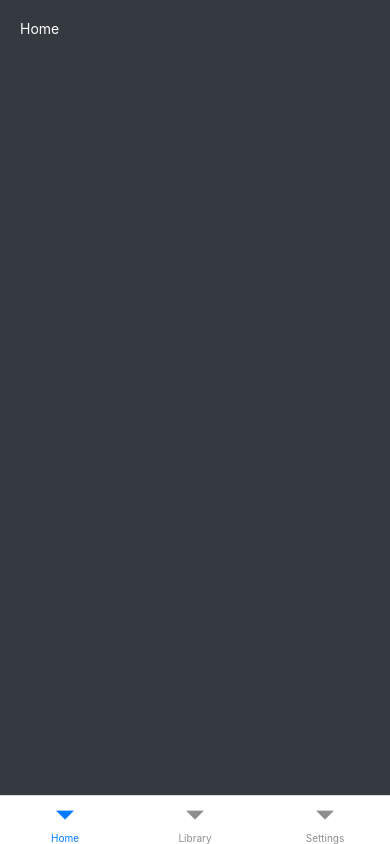
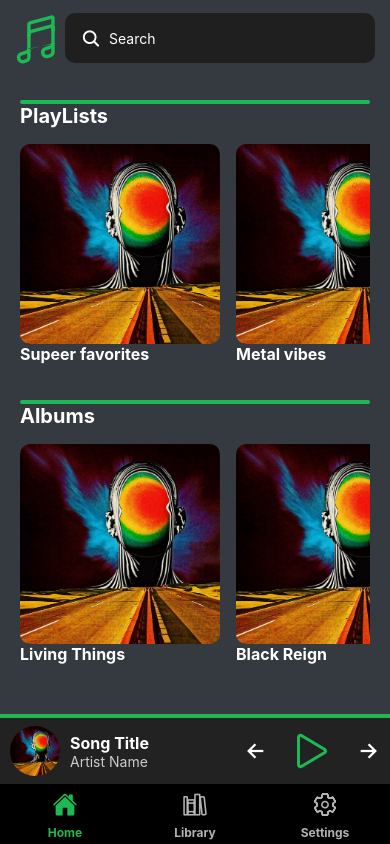
Before and after one commit to riad40/music-player, a React Native app in the folder app/: screen /Home in a window 390 px wide. Built offline with nearby package versions, Linux system fonts and the light colour scheme.

Commit message:
update the app navigator styles && make the home screen ui

```diff
--- a/app/AppNavigator.js
+++ b/app/AppNavigator.js
@@ -1,5 +1,6 @@
 import {createBottomTabNavigator} from '@react-navigation/bottom-tabs';
 import {NavigationContainer} from '@react-navigation/native';
+import Ionicons from 'react-native-vector-icons/Ionicons';
 
 import Home from './screens/Home';
 import Library from './screens/Library';
@@ -11,9 +12,34 @@ const AppNavigator = () => {
   return (
     <NavigationContainer>
       <Tab.Navigator
-        screenOptions={{
+        screenOptions={({route}) => ({
+          tabBarIcon: ({focused, color, size}) => {
+            let iconName;
+
+            if (route.name === 'Home') {
+              iconName = focused ? 'home' : 'home-outline';
+            } else if (route.name === 'Library') {
+              iconName = focused ? 'library' : 'library-outline';
+            } else if (route.name === 'Settings') {
+              iconName = focused ? 'settings' : 'settings-outline';
+            }
+
+            return <Ionicons name={iconName} size={size} color={color} />;
+          },
+          tabBarActiveTintColor: '#1DB954',
+          tabBarInactiveTintColor: '#b3b3b3',
           headerShown: false,
-        }}>
+          tabBarStyle: {
+            backgroundColor: '#000',
+            borderTopWidth: 0,
+            height: 60,
+          },
+          tabBarLabelStyle: {
+            fontSize: 12,
+            marginBottom: 4,
+            fontWeight: 'bold',
+          },
+        })}>
         <Tab.Screen name="Home" component={Home} />
         <Tab.Screen name="Library" component={Library} />
         <Tab.Screen name="Settings" component={Settings} />
--- /dev/null
+++ b/app/helpers/data.js
@@ -0,0 +1,25 @@
+const data = [
+  {
+    title: 'At the end',
+    artist: 'Linkin Park',
+    album: 'Living Things',
+    playList: 'Supeer favorites',
+    image: require('../assets/imgs/playlist.jpeg'),
+  },
+  {
+    title: 'A little piece of heaven',
+    artist: 'Avenged Sevenfold',
+    album: 'Black Reign',
+    playList: 'Metal vibes',
+    image: require('../assets/imgs/playlist.jpeg'),
+  },
+  {
+    title: 'song3',
+    artist: 'Metallica',
+    album: 'Master of Puppets',
+    playList: 'Rock vibes',
+    image: require('../assets/imgs/playlist.jpeg'),
+  },
+];
+
+export default data;
--- a/app/screens/Home.js
+++ b/app/screens/Home.js
@@ -1,10 +1,121 @@
-import {Text, View} from 'react-native';
+import {
+  Text,
+  View,
+  TextInput,
+  Image,
+  FlatList,
+  TouchableOpacity,
+  Modal,
+} from 'react-native';
+import {useState} from 'react';
 import styles from '../styles/appContainer';
+import homeStyling from '../styles/homeStyling';
+import Ionicons from 'react-native-vector-icons/Ionicons';
+import data from '../helpers/data';
 
 function Home() {
+  const [modalVisible, setModalVisible] = useState(false);
+
   return (
     <View style={styles.container}>
-      <Text style={styles.text}>Home</Text>
+      <View style={homeStyling.headerContainer}>
+        <Ionicons
+          name="musical-notes-outline"
+          color="#1DB954"
+          style={homeStyling.logo}
+          size={55}
+        />
+        <View style={homeStyling.searchBar}>
+          <Ionicons name="search" size={20} color="#fff" />
+
+          <Text style={homeStyling.searchInput}>Search</Text>
+
+          <TextInput style={homeStyling.searchInput} />
+        </View>
+      </View>
+      <View style={{padding: 10}}>
+        <View style={homeStyling.line}></View>
+        <Text style={homeStyling.sectionTitle}>PlayLists</Text>
+        <View>
+          <FlatList
+            data={data}
+            horizontal
+            renderItem={({item}) => (
+              <View style={homeStyling.cardContainer}>
+                <Image
+                  source={require('../assets/imgs/playlist.jpeg')}
+                  style={homeStyling.cardImage}
+                />
+                <View>
+                  <Text style={homeStyling.cardText}>{item.playList}</Text>
+                </View>
+              </View>
+            )}
+          />
+        </View>
+      </View>
+      <View style={{padding: 10}}>
+        <View style={homeStyling.line}></View>
+        <Text style={homeStyling.sectionTitle}>Albums</Text>
+        <View>
+          <FlatList
+            data={data}
+            horizontal
+            renderItem={({item}) => (
+              <View style={homeStyling.cardContainer}>
+                <Image
+                  source={require('../assets/imgs/playlist.jpeg')}
+                  style={homeStyling.cardImage}
+                />
+                <View>
+                  <Text style={homeStyling.cardText}>{item.album}</Text>
+                </View>
+              </View>
+            )}
+          />
+        </View>
+      </View>
+      <View style={homeStyling.playingBar}>
+        <View style={homeStyling.songInfo}>
+          <Image
+            source={require('../assets/imgs/playlist.jpeg')}
+            style={homeStyling.songImage}
+          />
+          <TouchableOpacity
+            style={homeStyling.songDetails}
+            onPress={() => {
+              setModalVisible(true);
+            }}>
+            <Text style={homeStyling.songTitle}>Song Title</Text>
+            <Text style={homeStyling.songArtist}>Artist Name</Text>
+          </TouchableOpacity>
+        </View>
+        <View style={homeStyling.playbackControls}>
+          <TouchableOpacity>
+            <Ionicons name="arrow-back-outline" size={24} color="#fff" />
+          </TouchableOpacity>
+          <TouchableOpacity style={homeStyling.playButton}>
+            <Ionicons name="play-outline" size={48} color="#1DB954" />
+          </TouchableOpacity>
+          <TouchableOpacity>
+            <Ionicons name="arrow-forward-outline" size={24} color="#fff" />
+          </TouchableOpacity>
+        </View>
+      </View>
+      <Modal animationType={'slide'} transparent={false} visible={modalVisible}>
+        <Ionicons
+          name="close-outline"
+          size={24}
+          color="#000"
+          onPress={() => {
+            setModalVisible(false);
+          }}
+        />
+        <Text>
+          Lorem ipsum dolor sit amet, consectetur adipiscing elit. Maecenas eget
+          tempus augue, a convallis velit.
+        </Text>
+      </Modal>
     </View>
   );
 }
--- a/app/styles/appContainer.js
+++ b/app/styles/appContainer.js
@@ -2,7 +2,7 @@ import {StyleSheet} from 'react-native';
 
 const styles = StyleSheet.create({
   container: {
-    padding: 20,
+    padding: 10,
     backgroundColor: '#343a40',
     width: '100%',
     height: '100%',
--- /dev/null
+++ b/app/styles/homeStyling.js
@@ -0,0 +1,156 @@
+import {StyleSheet, Dimensions} from 'react-native';
+
+const homeStyling = StyleSheet.create({
+  headerContainer: {
+    alignItems: 'center',
+    flexDirection: 'row',
+  },
+  logo: {
+    marginBottom: 20,
+  },
+  searchBar: {
+    height: 50,
+    borderRadius: 10,
+    backgroundColor: '#1F1F1F',
+    paddingHorizontal: 16,
+    marginBottom: 24,
+    flexDirection: 'row',
+    alignItems: 'center',
+    width: Dimensions.get('window').width - 80,
+  },
+  searchInput: {
+    color: '#fff',
+    marginLeft: 8,
+  },
+  sectionTitle: {
+    color: '#fff',
+    fontSize: 20,
+    fontWeight: 'bold',
+    marginBottom: 16,
+  },
+  sectionContainer: {
+    flexDirection: 'row',
+    justifyContent: 'space-between',
+    alignItems: 'center',
+  },
+  cardContainer: {
+    marginBottom: 16,
+    marginRight: 16,
+  },
+  cardImage: {
+    width: 200,
+    height: 200,
+    borderRadius: 10,
+  },
+  cardText: {
+    color: '#fff',
+    fontSize: 16,
+    fontWeight: 'bold',
+  },
+  line: {
+    height: 4,
+    width: '100%',
+    fontWeight: 'bold',
+    backgroundColor: '#1DB954',
+    marginLeft: 'auto',
+    marginRight: 'auto',
+    borderRadius: 10,
+  },
+  playingBar: {
+    position: 'absolute',
+    bottom: 0,
+    left: 0,
+    right: 0,
+    height: 70,
+    backgroundColor: '#222',
+    flexDirection: 'row',
+    alignItems: 'center',
+    justifyContent: 'space-between',
+    paddingHorizontal: 10,
+    borderTopColor: '#1DB954',
+    borderTopWidth: 4,
+  },
+  songInfo: {
+    flexDirection: 'row',
+    alignItems: 'center',
+  },
+  songImage: {
+    width: 50,
+    height: 50,
+    borderRadius: 25,
+    marginRight: 10,
+  },
+  songDetails: {
+    justifyContent: 'center',
+  },
+  songTitle: {
+    color: '#fff',
+    fontSize: 16,
+    fontWeight: 'bold',
+  },
+  songArtist: {
+    color: '#ccc',
+    fontSize: 14,
+  },
+  playbackControls: {
+    flexDirection: 'row',
+    alignItems: 'center',
+  },
+  playButton: {
+    marginHorizontal: 20,
+  },
+  container: {
+    padding: 25,
+    flex: 1,
+    alignItems: 'center',
+    justifyContent: 'center',
+  },
+  button: {
+    display: 'flex',
+    height: 60,
+    borderRadius: 6,
+    justifyContent: 'center',
+    alignItems: 'center',
+    width: '100%',
+    backgroundColor: '#2AC062',
+    shadowColor: '#2AC062',
+    shadowOpacity: 0.5,
+    shadowOffset: {
+      height: 10,
+      width: 0,
+    },
+    shadowRadius: 25,
+  },
+  closeButton: {
+    display: 'flex',
+    height: 60,
+    borderRadius: 6,
+    justifyContent: 'center',
+    alignItems: 'center',
+    backgroundColor: '#FF3974',
+    shadowColor: '#2AC062',
+    shadowOpacity: 0.5,
+    shadowOffset: {
+      height: 10,
+      width: 0,
+    },
+    shadowRadius: 25,
+  },
+  buttonText: {
+    color: '#FFFFFF',
+    fontSize: 22,
+  },
+  image: {
+    marginTop: 150,
+    marginBottom: 10,
+    width: '100%',
+    height: 350,
+  },
+  text: {
+    fontSize: 24,
+    marginBottom: 30,
+    padding: 40,
+  },
+});
+
+export default homeStyling;
```
Also changed, not shown: app/assets/imgs/playlist.jpeg (added), 1 other file (tests, documents, lock files or other folders).
